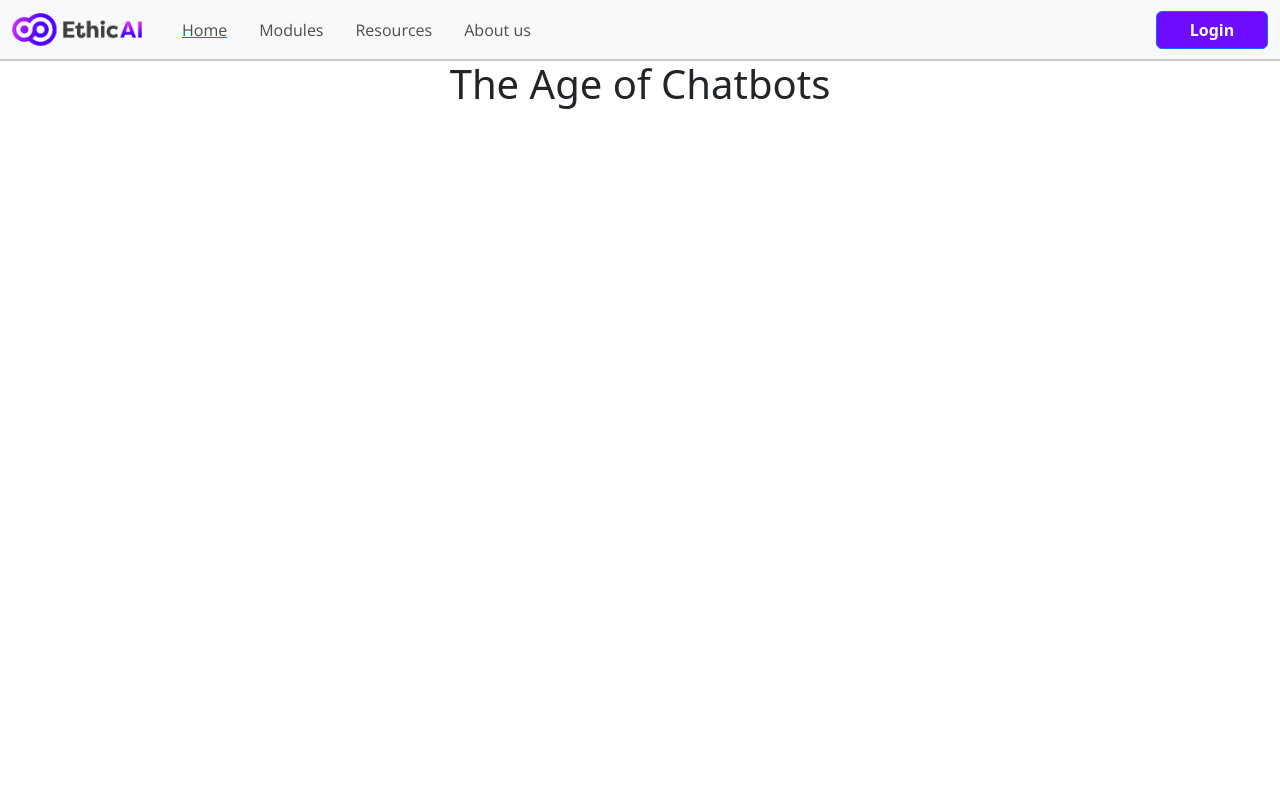
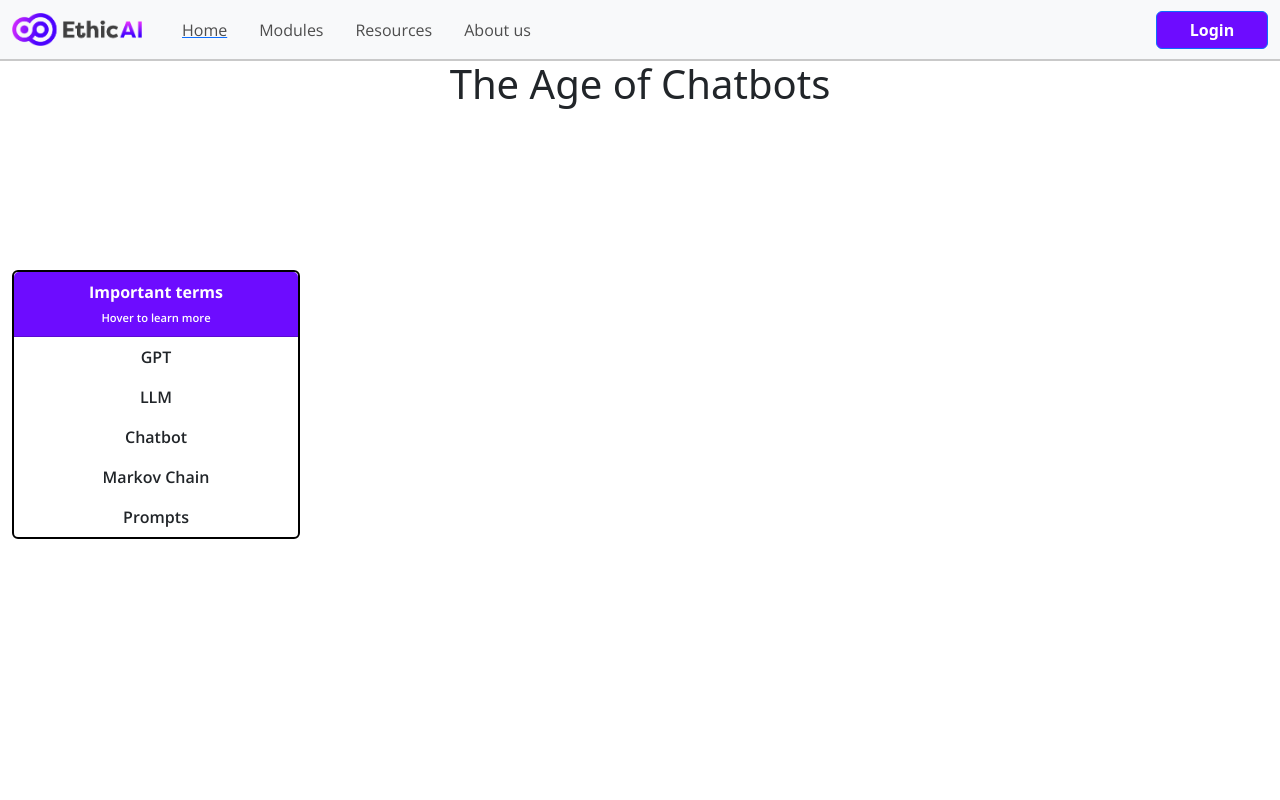
Before and after one commit to harslash/EthicAI, a Vue app in the folder project/ethicai-spa/: page /chatbots/the-age-of-chatbots in a window 1280 px wide. Shown: the top 800 px of the page. Built offline with nearby package versions, Linux system fonts and the light colour scheme.

Commit message:
Include term definitions in props

```diff
--- a/project/ethicai-spa/src/components/pages/chatbots/chatbots-page-1.vue
+++ b/project/ethicai-spa/src/components/pages/chatbots/chatbots-page-1.vue
@@ -1,8 +1,14 @@
 <template>
     <nav-bar/>
     <div class="container-fluid page-container text-center">
-        <div class="row h-100">
+        <div class="row h-25">
             <h1>The Age of Chatbots</h1>
+        </div>
+         <div class="row h-25">
+            <div class="col-md-4">
+                <important-terms-card :terms-and-definitions="termsAndDefinitions"></important-terms-card>
+            </div>
+            <div class="col-md-8"></div>
         </div>
     </div>
     <page-footer/>
@@ -12,12 +18,38 @@
 import { defineComponent } from 'vue';
 import NavBar from '../../reusable/nav-bar.vue';
 import PageFooter from '../../reusable/page-footer.vue';
-
+import ImportantTermsCard from '../../reusable/important-terms-card.vue';
 
 export default defineComponent({
     name: 'ChatbotsPage1',
     data() {
         return {
+            termsAndDefinitions:
+            [
+                {
+                    term: 'GPT',
+                    definition: 'Stands for Generative Pre-trained Transformer. It is a family of neural network models that uses the transformer architecture. It powers recent generative AI applications such as ChatGPT (AWS, 2023).'
+
+                },
+                {
+                    term: 'LLM',
+                    definition: 'Stands for Large Language Model. LLMs are deep learning algorithms trained on a very large dataset that can recognise, summarise, translate, predict and generate text (NVIDIA, 2023).'
+
+                },
+                {
+                    term: 'Chatbot',
+                    definition: 'A computer program that simulates human conversation, allowing humans to interact with digital devices as if they were communicating with a real person (Oracle, 2023).'
+
+                },
+                {
+                    term: 'Markov Chain',
+                    definition: 'A mathematical system that experiences transitions from one state to another according to certain probabilistic rules. (Brilliant, n.d.).'
+                },
+                {
+                    term: 'Prompts',
+                    definition: 'ChatGPT prompts are the textual inputs (e.g., questions, instructions) a user enters into ChatGPT to get responses (Scribbr, 2023).'
+                }
+            ]
         }
     },
     methods: {
@@ -25,7 +57,8 @@ export default defineComponent({
     },
     components: {
         'nav-bar': NavBar,
-        'page-footer': PageFooter
+        'page-footer': PageFooter,
+        'important-terms-card': ImportantTermsCard
     }
 });
 </script>
--- a/project/ethicai-spa/src/components/reusable/important-terms-card.vue
+++ b/project/ethicai-spa/src/components/reusable/important-terms-card.vue
@@ -2,20 +2,31 @@
    <div class="card" style="width: 18rem;">
       <div class="card-header">
         <p class="card-header-title mb-0">Important terms</p>
-        <span class="card-header-subtitle">Click to learn more</span>
+        <span class="card-header-subtitle">Hover to learn more</span>
       </div>
       <ul class="list-group list-group-flush">
-        <li class="py-2 card-body" v-for="item in terms" :key="item">{{ item }}</li>
+        <li
+          class="py-2 card-body"
+          v-for="item in termsAndDefinitions"
+          :key="item.term"
+          v-tooltip="item.definition">{{ item.term }}
+        </li>
       </ul>
     </div>
 </template>
 
 <script lang="ts">
 import { defineComponent } from 'vue';
+
+interface TermObject {
+  term: string;
+  definition: string;
+}
+
 export default defineComponent({
     name: 'ImportantTermsCard',
     props: {
-        'terms': Array as () => string[],
+        'termsAndDefinitions': Array as () => TermObject[],
     },
     methods: {
 
```
